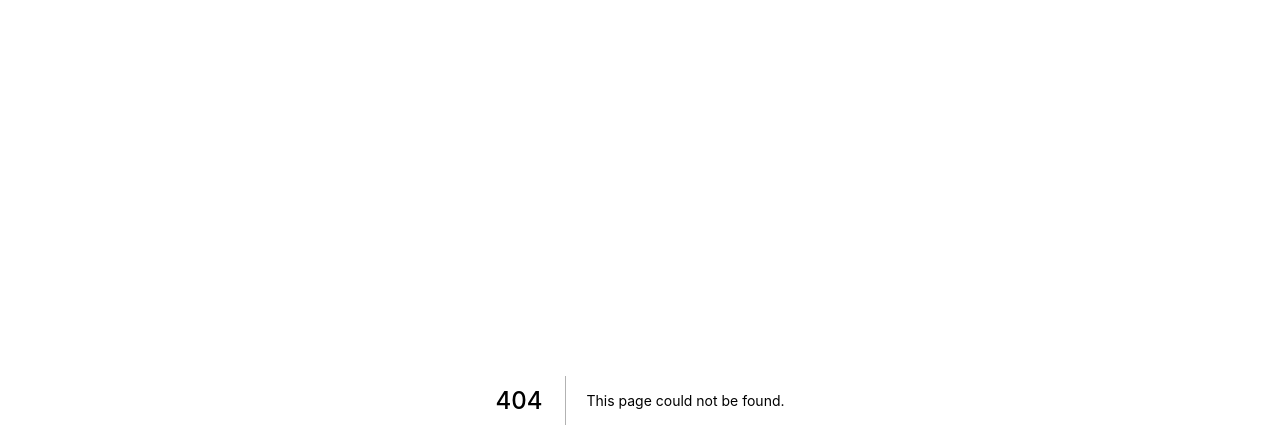
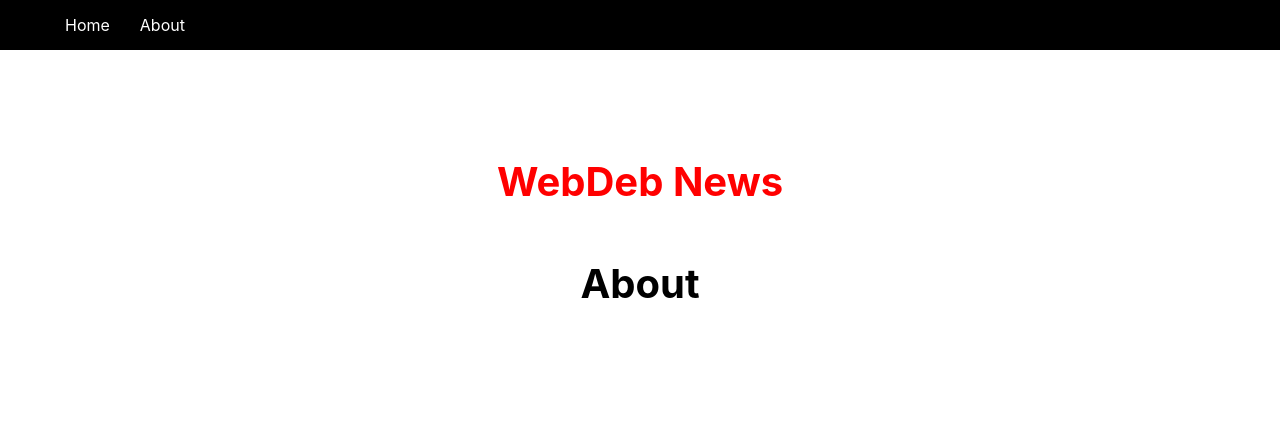
Before and after one commit to Chul0/next-intro, a Next.js app: page /about in a window 1280 px wide. Before the commit this address had no page. Shown: the top 448 px of the page. Built offline with nearby package versions, Linux system fonts and the light colour scheme.

Commit message:
up to styled JSX

```diff
--- /dev/null
+++ b/components/Header.js
@@ -0,0 +1,21 @@
+import headerStyles from '../styles/Header.module.css'
+
+const Header = () => {
+    return (
+        <div>
+            <h1 className='title'>
+                <span>WebDeb</span> News
+            </h1>
+            <style jsx>
+                {`
+                    .title {
+                        color: red
+                    }
+                `}
+            </style>
+                {/* Styled-JSX is a very lightweight library (only 3kb) built and maintained by Next.JS. In the last couple of years, it has grown massively in popularity. */}
+        </div>
+    )
+}
+
+export default Header
--- /dev/null
+++ b/components/Layout.js
@@ -0,0 +1,19 @@
+import Nav from './Nav'
+import Header from './Header'
+import styles from '../styles/Layout.module.css'
+
+const Layout = ({ children }) => {
+    return (
+        <>
+        <Nav />
+        <div className={styles.container}>
+            <main className={styles.main}>
+                <Header />
+                {children}
+                </main>
+        </div>
+        </>
+    )
+}
+
+export default Layout
--- /dev/null
+++ b/components/Nav.js
@@ -0,0 +1,19 @@
+import Link from 'next/link' //same as react Link
+import navStyles from '../styles/Nav.module.css'
+
+const Nav = () => {
+    return (
+        <nav className={navStyles.nav}>
+            <ul>
+                <li>
+                    <Link href='/'>Home</Link>
+                </li>
+                <li>
+                    <Link href='/about'>About</Link>
+                </li>
+            </ul>
+        </nav>
+    )
+}
+
+export default Nav
--- a/pages/_app.js
+++ b/pages/_app.js
@@ -1,7 +1,13 @@
+import Layout from '../components/layout'
 import '../styles/globals.css'
+//global.css should be only imported to app.js
 
 function MyApp({ Component, pageProps }) {
-  return <Component {...pageProps} />
+  return (
+    <Layout>
+      <Component {...pageProps} /> {/* every page */}
+    </Layout>
+  )
 }
 
 export default MyApp
--- /dev/null
+++ b/pages/about.js
@@ -0,0 +1,15 @@
+// rsc - stateless component skeleton
+import Head from 'next/head'
+
+const about = () => {
+    return (
+        <div>
+            <Head>
+                <title>About</title>
+            </Head>
+            <h1>About</h1>
+        </div>
+    )
+}
+
+export default about
--- /dev/null
+++ b/styles/Header.module.css
@@ -0,0 +1,28 @@
+
+.title a,
+.title span {
+    color: #0070f3;
+    text-decoration: none;
+  }
+
+  .title a:hover,
+  .title a:focus,
+  .title a:active {
+    text-decoration: underline;
+  }
+
+  .title {
+    margin: 0;
+    line-height: 1.15;
+    font-size: 4rem;
+  }
+
+  .title,
+  .description {
+    text-align: center;
+  }
+
+  .description {
+    line-height: 1.5;
+    font-size: 1.5rem;
+  }
--- a/styles/Home.module.css
+++ b/styles/Layout.module.css
@@ -3,7 +3,7 @@
   padding: 0 0.5rem;
   display: flex;
   flex-direction: column;
-  justify-content: center;
+  justify-content: flex-start;
   align-items: center;
   height: 100vh;
 }
@@ -13,52 +13,13 @@
   flex: 1;
   display: flex;
   flex-direction: column;
-  justify-content: center;
+  justify-content: flex-start;
   align-items: center;
+  font-size: 1.25rem;
 }
 
-.footer {
-  width: 100%;
-  height: 100px;
-  border-top: 1px solid #eaeaea;
-  display: flex;
-  justify-content: center;
-  align-items: center;
-}
 
-.footer a {
-  display: flex;
-  justify-content: center;
-  align-items: center;
-  flex-grow: 1;
-}
 
-.title a {
-  color: #0070f3;
-  text-decoration: none;
-}
-
-.title a:hover,
-.title a:focus,
-.title a:active {
-  text-decoration: underline;
-}
-
-.title {
-  margin: 0;
-  line-height: 1.15;
-  font-size: 4rem;
-}
-
-.title,
-.description {
-  text-align: center;
-}
-
-.description {
-  line-height: 1.5;
-  font-size: 1.5rem;
-}
 
 .code {
   background: #fafafa;
--- /dev/null
+++ b/styles/Nav.module.css
@@ -0,0 +1,20 @@
+.nav {
+    height: 50px;
+    padding: 10px;
+    background: #000;
+    color: #fff;
+    display: flex;
+    align-items: center;
+    justify-content: flex-start;
+  }
+
+  .nav ul {
+    display: flex;
+    justify-content: center;
+    align-items: center;
+    list-style: none;
+  }
+
+  .nav ul li a {
+    margin: 5px 15px;
+  }
```
Also changed, not shown: pages/index.js (+5 -58 lines).
